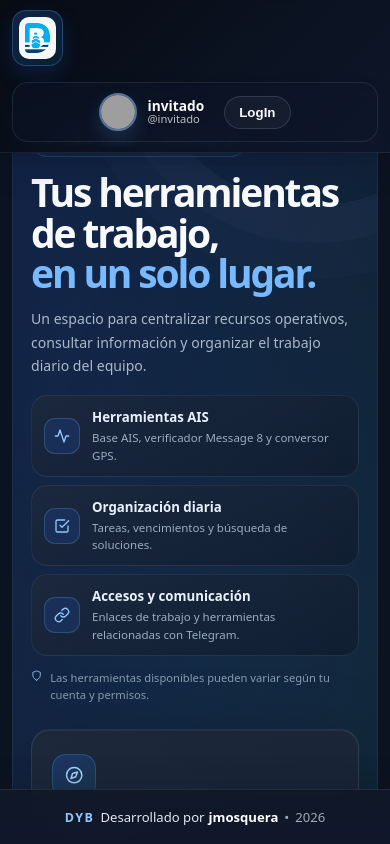
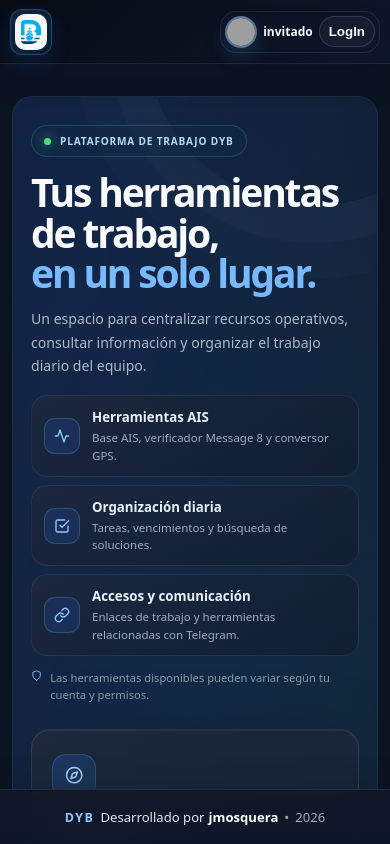
Before and after one commit to jmosqueralpr/plataformaIntegralFront, a React (Vite) app: page / in a window 390 px wide. Built offline with nearby package versions, Linux system fonts and the light colour scheme; grey boxes are pictures that could not be loaded; the HTML template or start-up script is replaced by a standard one.

Commit message:
Mejora header

```diff
--- a/src/styles/header.css
+++ b/src/styles/header.css
@@ -67,7 +67,8 @@
 
 .user-info {
   font-size: 14px;
-  color: #dfe7f3;
+  color: #dfe7f2;
+
 }
 
 .back-button {
@@ -93,17 +94,33 @@
 
 @media (max-width: 640px) {
   .header {
-    height: auto;
-    padding: 10px 12px;
-    flex-wrap: wrap;
+    height: 64px;
+    padding: 8px 10px;
+    flex-wrap: nowrap;
+    gap: 8px;
   }
 
   .header-left {
-    width: 100%;
-    justify-content: space-between;
+    width: auto;
+    flex: 0 0 auto;
+    gap: 8px;
   }
 
   .header-brand {
     display: none;
   }
+
+  .logoContainer {
+    padding: 4px;
+    border-radius: 12px;
+  }
+
+  .logoContainer img {
+    height: 36px;
+  }
+
+  .back-button {
+    padding: 8px 10px;
+    white-space: nowrap;
+  }
 }
--- a/src/styles/userCard.css
+++ b/src/styles/userCard.css
@@ -84,8 +84,50 @@
 
 @media (max-width: 640px) {
   .tw-followCard {
-    width: 100%;
-    margin-right: 0;
-    justify-content: center;
+    width: auto;
+    min-width: 0;
+    min-height: 0;
+    padding: 4px;
+    gap: 6px;
+    flex: 0 0 auto;
+  }
+
+  .tw-followCard-header {
+    gap: 6px;
+    min-width: 0;
+  }
+
+  .tw-followCard-avatar {
+    width: 32px;
+    height: 32px;
+  }
+
+  .tw-followCard-info {
+    min-width: 0;
+    max-width: 58px;
+  }
+
+  .tw-followCard-info strong {
+    overflow: hidden;
+    text-overflow: ellipsis;
+    white-space: nowrap;
+    font-size: 0.75rem;
+  }
+
+  .tw-followCard-infoUserName {
+    display: none;
+  }
+
+  .tw-followCard-button-following,
+  .tw-followCard-button-notFollowing {
+    margin-left: 0;
+    padding: 7px 9px;
+    white-space: nowrap;
   }
 }
+
+@media (max-width: 360px) {
+  .tw-followCard-info {
+    display: none;
+  }
+}
```
